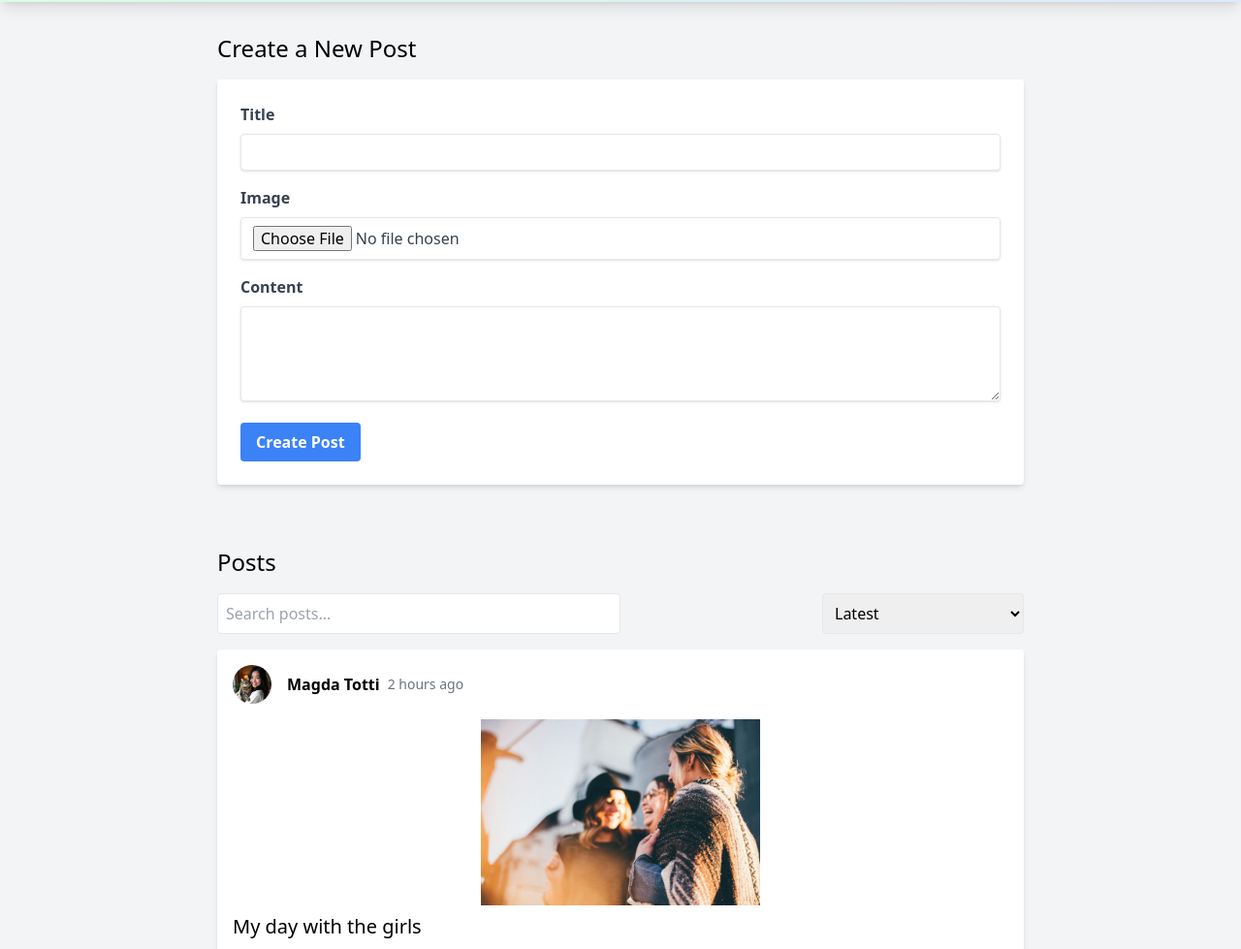
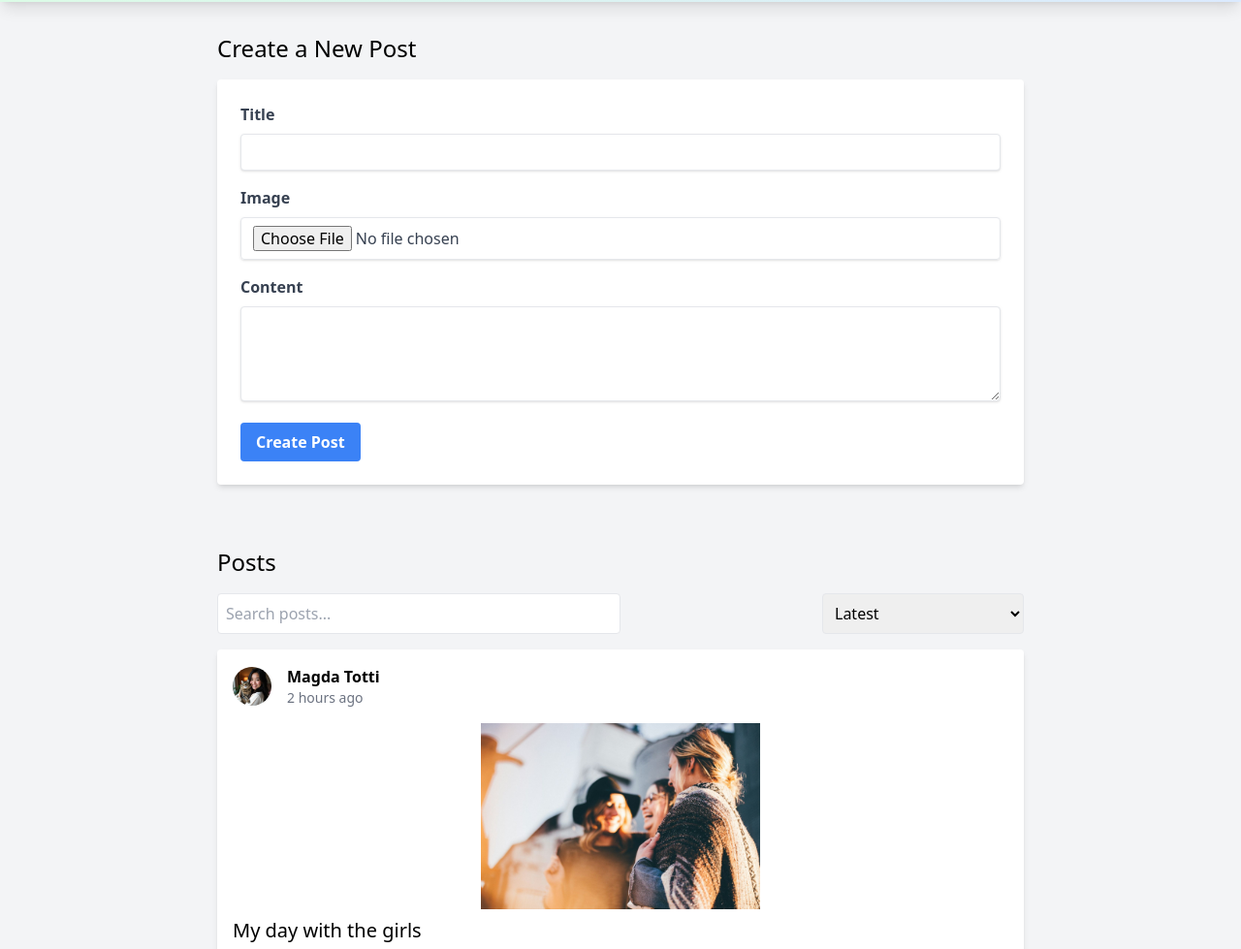
Before and after one commit to MiaTexnes/connectsphere, a website: page feed/index.html in a window 1280 px wide. Shown: the part 86-1065 px from the top of the page at 97% size. Drawn offline with Linux system fonts and the light colour scheme.

Commit message:
Magda fix

```diff
--- a/feed/index.html
+++ b/feed/index.html
@@ -162,10 +162,8 @@
                 class="w-10 h-10 rounded-full mr-4"
               />
               <div class="flex flex-col">
-                <div class="flex items-center">
-                  <p class="font-bold mr-2">Magda Totti</p>
-                  <p class="text-gray-500 text-sm">2 hours ago</p>
-                </div>
+                <p class="font-bold">Magda Totti</p>
+                <p class="text-gray-500 text-sm">2 hours ago</p>
               </div>
             </div>
             <img
```
